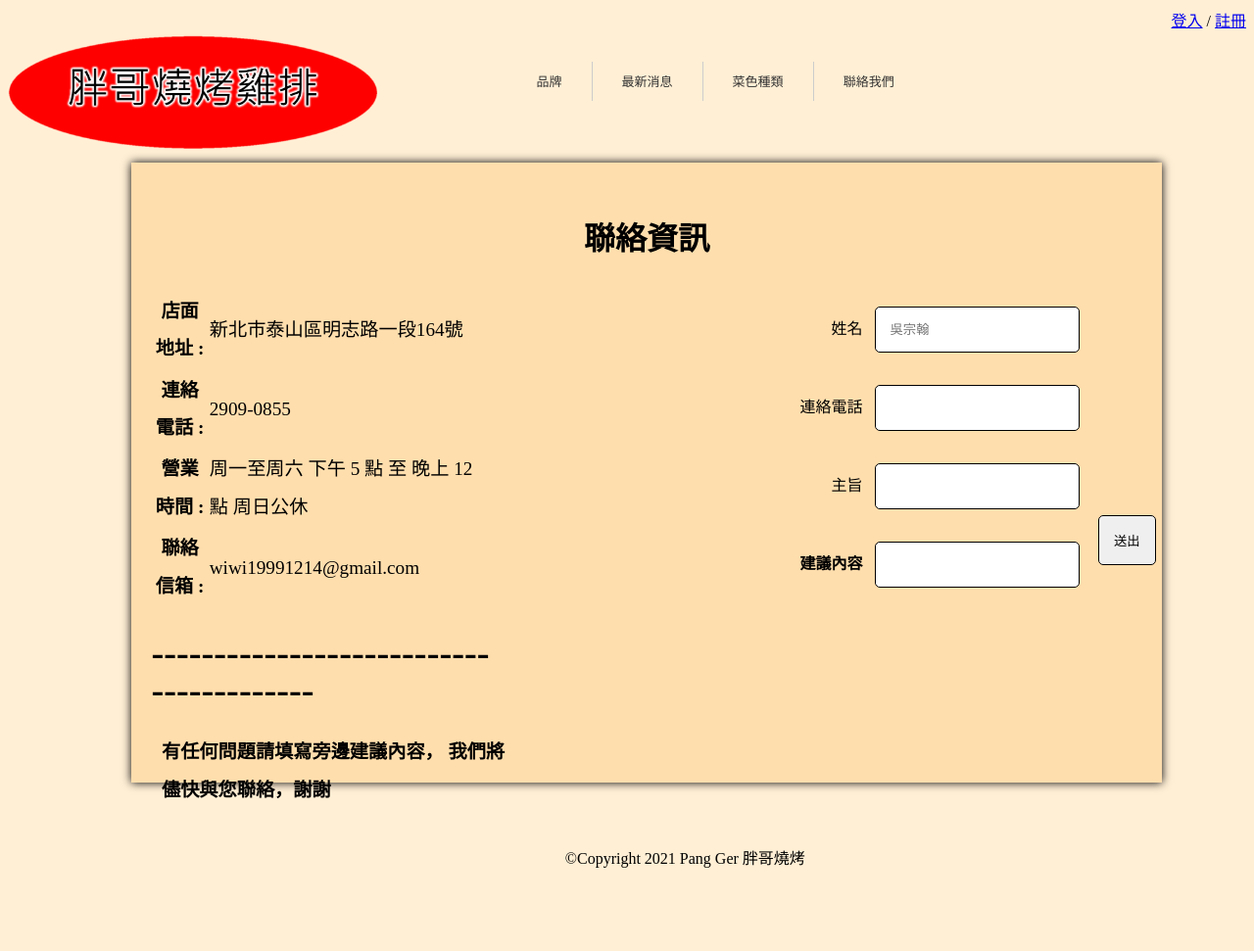
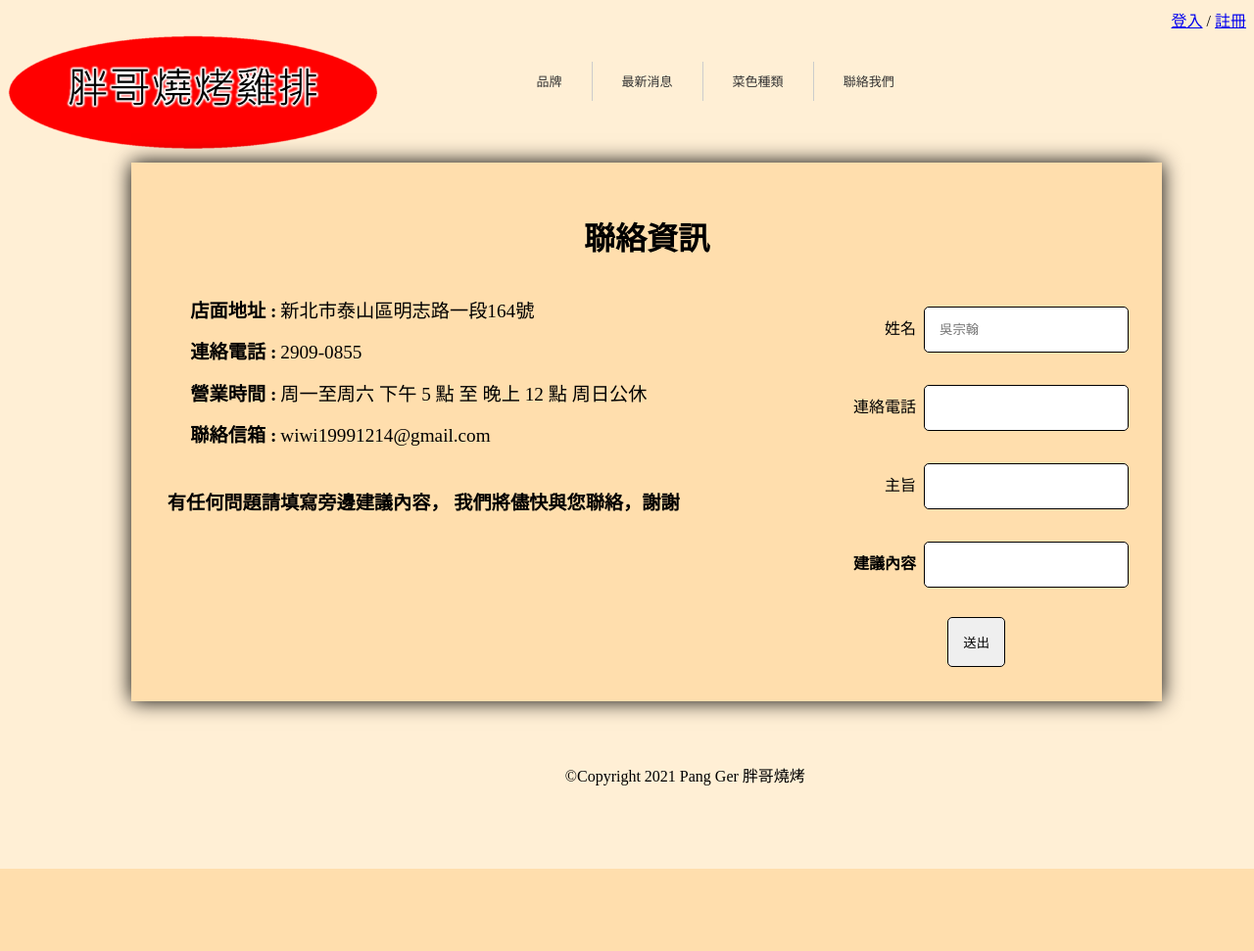
Before and after one commit to D1074181058/bran-vue, a Django app: page /contactus/ in a window 1280 px wide. Shown: the whole page at 98% size. After the commit the page ends 887 px from the top, so only its background shows below. Run offline with Django 3.2, Linux system fonts and the light colour scheme.

Commit message:
no message

```diff
--- a/static/css/style.css
+++ b/static/css/style.css
@@ -226,19 +226,18 @@ margin-left: 10%;
 width:80%;
 height:100%;
 display:inline-block;
-
-box-shadow:0px 0px 9px black;
+box-shadow:0px 0px 20px black;
 }
 .contact-1{
 
-width:60%;
+width:40%;
 height:100%;
 float:right;
 display:inline-block;
 }
 .contactus-lab{
-    width:35%;
-height:10%;
+    width:54%;
+height:50%;
 line-height:200%;
 padding:15px;
 margin:20%;
@@ -247,6 +246,7 @@ float:left;
 }
 .contactus-bottom{
 margin:0px 3%;
+margin-top:5%;
 width:100%;
 height:30px;
 }
@@ -258,7 +258,7 @@ margin-top: 5%;
     margin-left: 45%;
 }
 .contact-content{
-    width:50%;
+    width:40%;
 height:100%;
 margin-right: 2%;
     line-height:500%;
@@ -266,7 +266,7 @@ margin-right: 2%;
     margin-left: 3%;
 }
 .contact-text{
-    width:30%;
+    width:10%;
 height:100%;
 
     line-height:500%;
--- a/templates/contactus.html
+++ b/templates/contactus.html
@@ -56,7 +56,7 @@
      </ul>
 </div>
 </div>
-<div style="weight:100%;height:100%">
+
 <div class="contactus-all" style="padding:20px 20px 20px 20px;background-color:NavajoWhite;">
     <p style="text-align:center;font-size:200%;"><b>聯絡資訊</b></p>
      <div class="contactus-lab" style="background-color:NavajoWhite;">
@@ -76,7 +76,7 @@
                 </tr>
 
         </table>
-        <h1>----------------------------------------</h1>
+
          <div class="contactus-bottom">
              <b>有任何問題請填寫旁邊建議內容， 我們將儘快與您聯絡，謝謝</b>
 
@@ -120,11 +120,12 @@
             <div>
                 {{ contactform.content }}
             </div>
-          </div>
-<br>
-            <div style="margin-left:20%;margin-top:35%;text-align:center;width:90%;" >
+                 <div style="margin-left:60%;text-align:center;" >
               <input type="submit" name="button" id="button" value="送出">
             </div>
+          </div>
+
+
 
         </form>
         <span style="color: red"></span>
@@ -134,7 +135,7 @@
 
 </div>
 
-</div>
+
 <div class="contact-footer">
        &copy;Copyright 2021 Pang Ger 胖哥燒烤
     </div>
```
